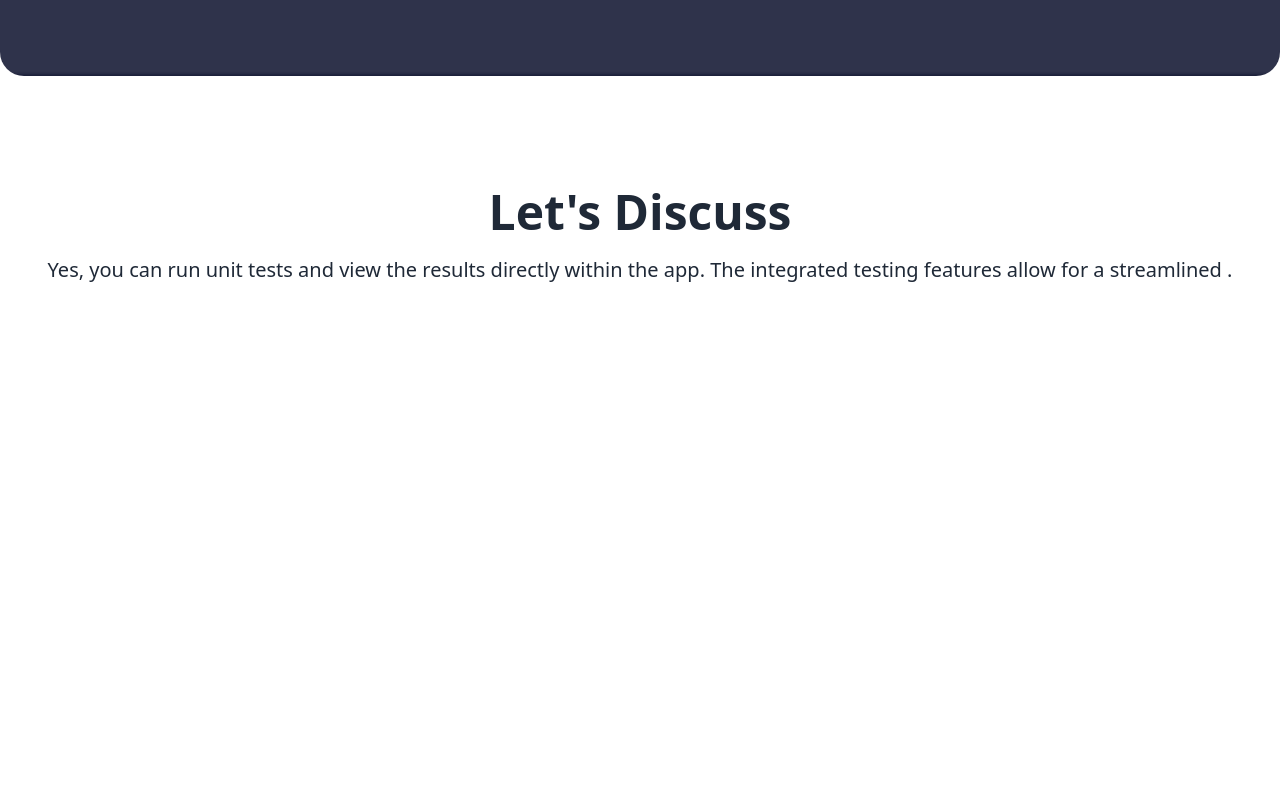
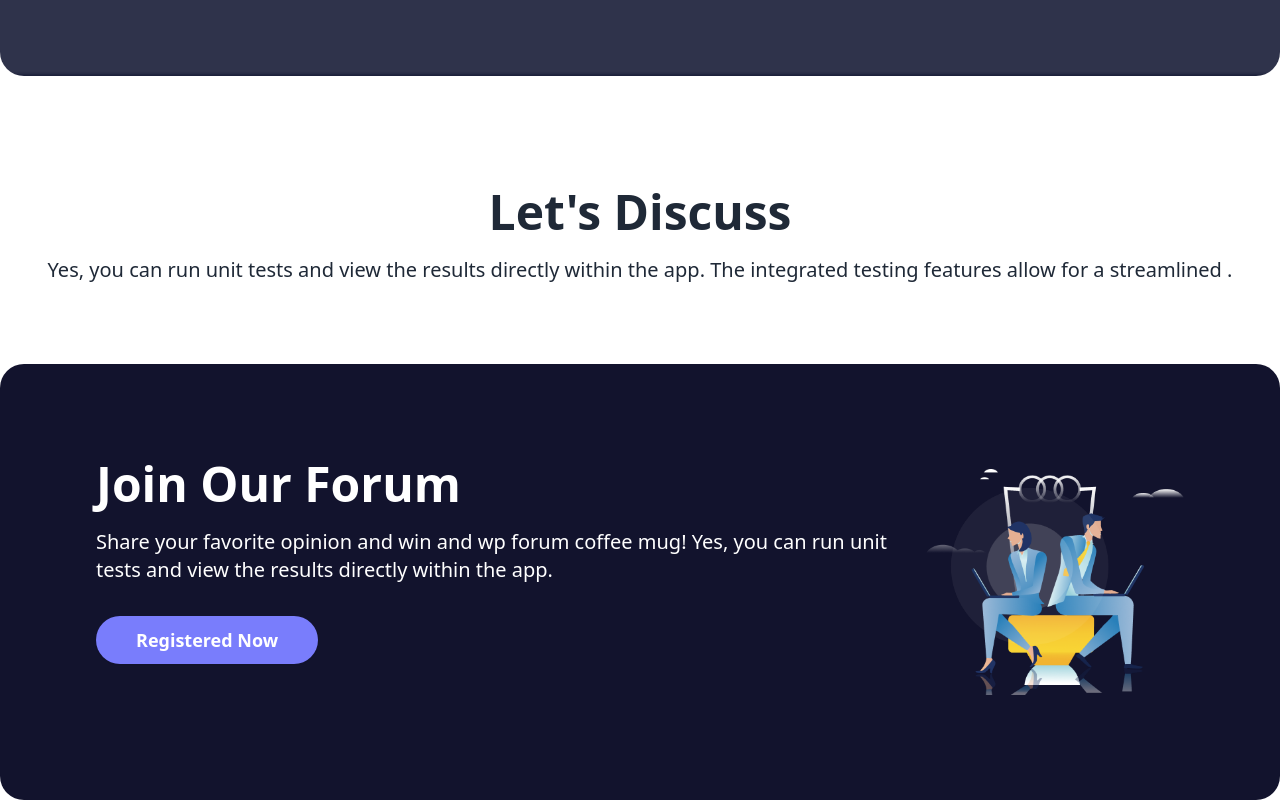
Before and after one commit to tahmedofficial/share-opinion, a plain HTML site: page index.html in a window 1280 px wide. Shown: the part 736-1536 px from the top of the page. Before the commit the page ends 1084 px from the top, so only its background shows below. Drawn offline with nearby package versions, Linux system fonts and the light colour scheme.

Commit message:
added join our forum section

```diff
--- a/index.html
+++ b/index.html
@@ -158,6 +158,27 @@
             </div>
         </section>
 
+        <!-- Join Our Forum section -->
+        <section class="bg-primary_background_color mt-20 p-10 lg:p-24 rounded-3xl">
+            <div class="flex flex-col lg:flex-row items-center">
+                <div class="text-white mb-10">
+                    <p class="text-4xl lg:text-5xl font-bold">Join Our Forum</p>
+                    <p class="lg:text-xl mt-5">Share your favorite opinion and win and wp forum coffee mug! Yes, you can
+                        run unit tests and view
+                        the results directly within the app. </p>
+                    <div class="mt-8">
+                        <button class="btn border-0 text-white rounded-full text-lg px-10 bg-[#797DFC]">Registered
+                            Now</button>
+                    </div>
+                </div>
+
+                <div>
+                    <img src="images/joinforum.png" alt="">
+                </div>
+            </div>
+        </section>
+
+
     </main>
 
     <footer>
```
